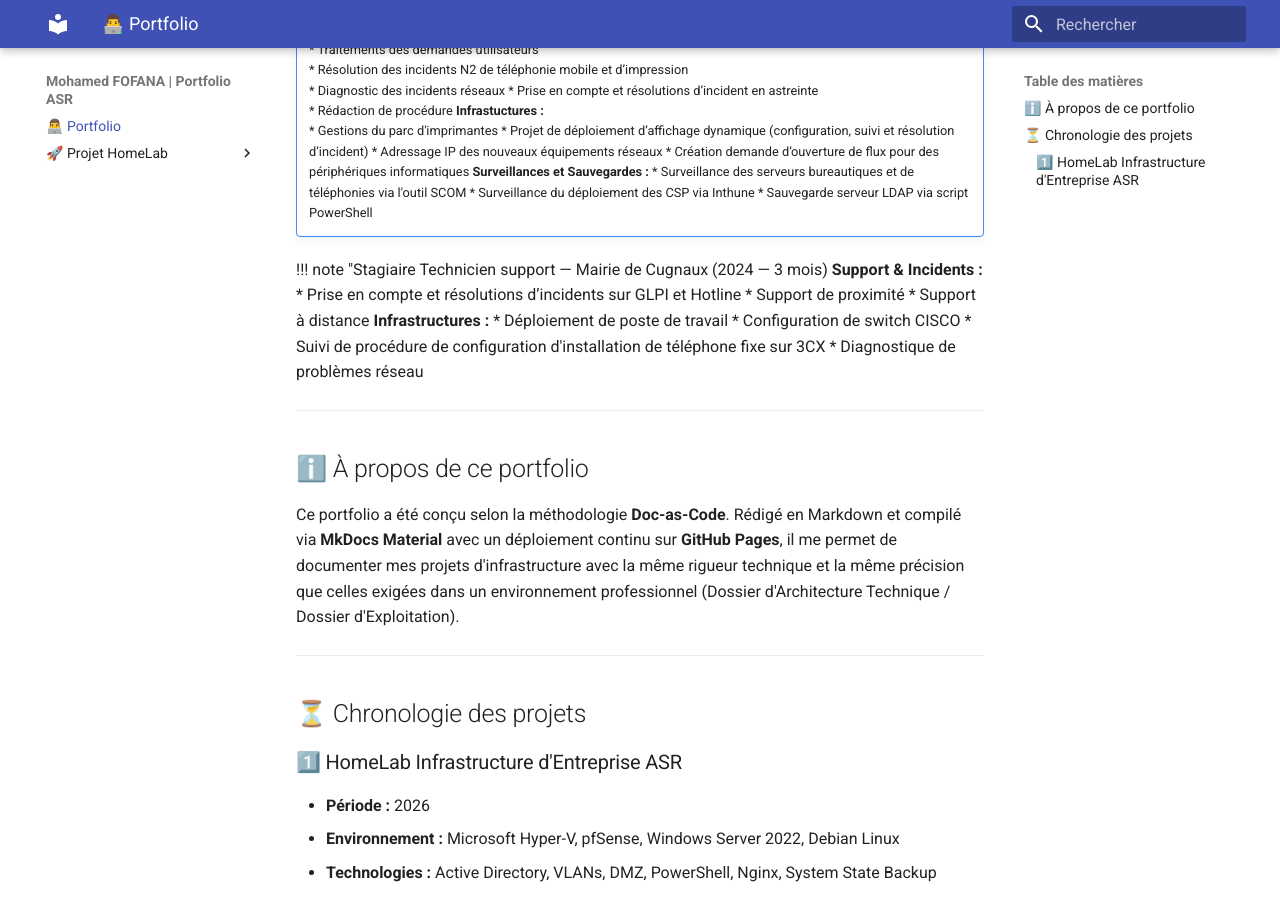
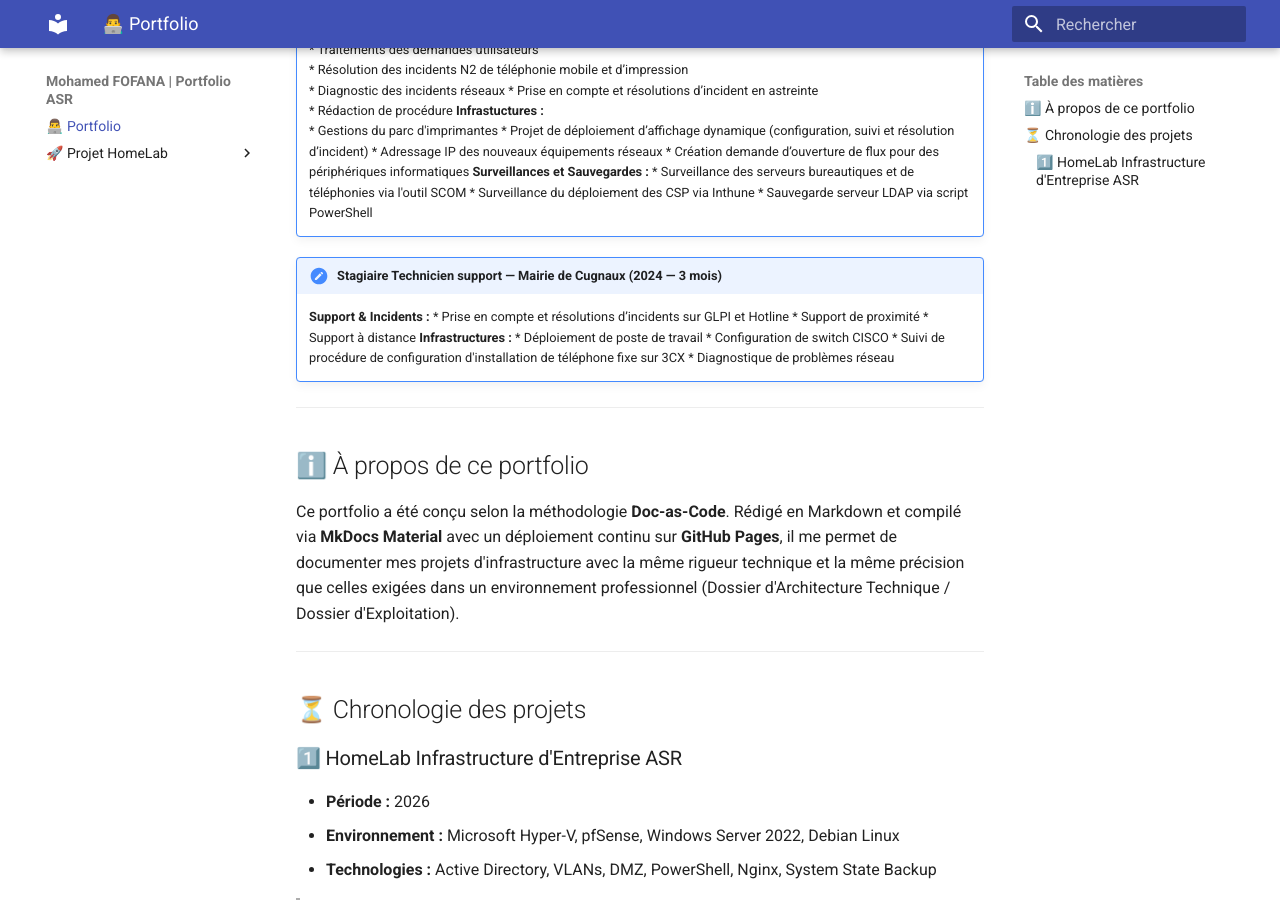
Before and after one commit to mohamedfofana/HomeLab, an MkDocs documentation site: the page built from docs/index.md, in a window 1280 px wide and 900 px high, scrolled down 1269 px. Built offline with MkDocs 1.6.1 and Material for MkDocs 9.7.7, drawn with Linux system fonts in a browser that asks for light colours.

Commit message:
Update index.md

```diff
--- a/docs/index.md
+++ b/docs/index.md
@@ -97,7 +97,7 @@
     * Surveillance du déploiement des CSP via Inthune
     * Sauvegarde serveur LDAP via script PowerShell
 
-!!! note "Stagiaire Technicien support — Mairie de Cugnaux (2024 — 3 mois)
+!!! note "Stagiaire Technicien support — Mairie de Cugnaux (2024 — 3 mois)"
     **Support & Incidents :**
     * Prise en compte et résolutions d’incidents sur GLPI et Hotline
     * Support de proximité
```
